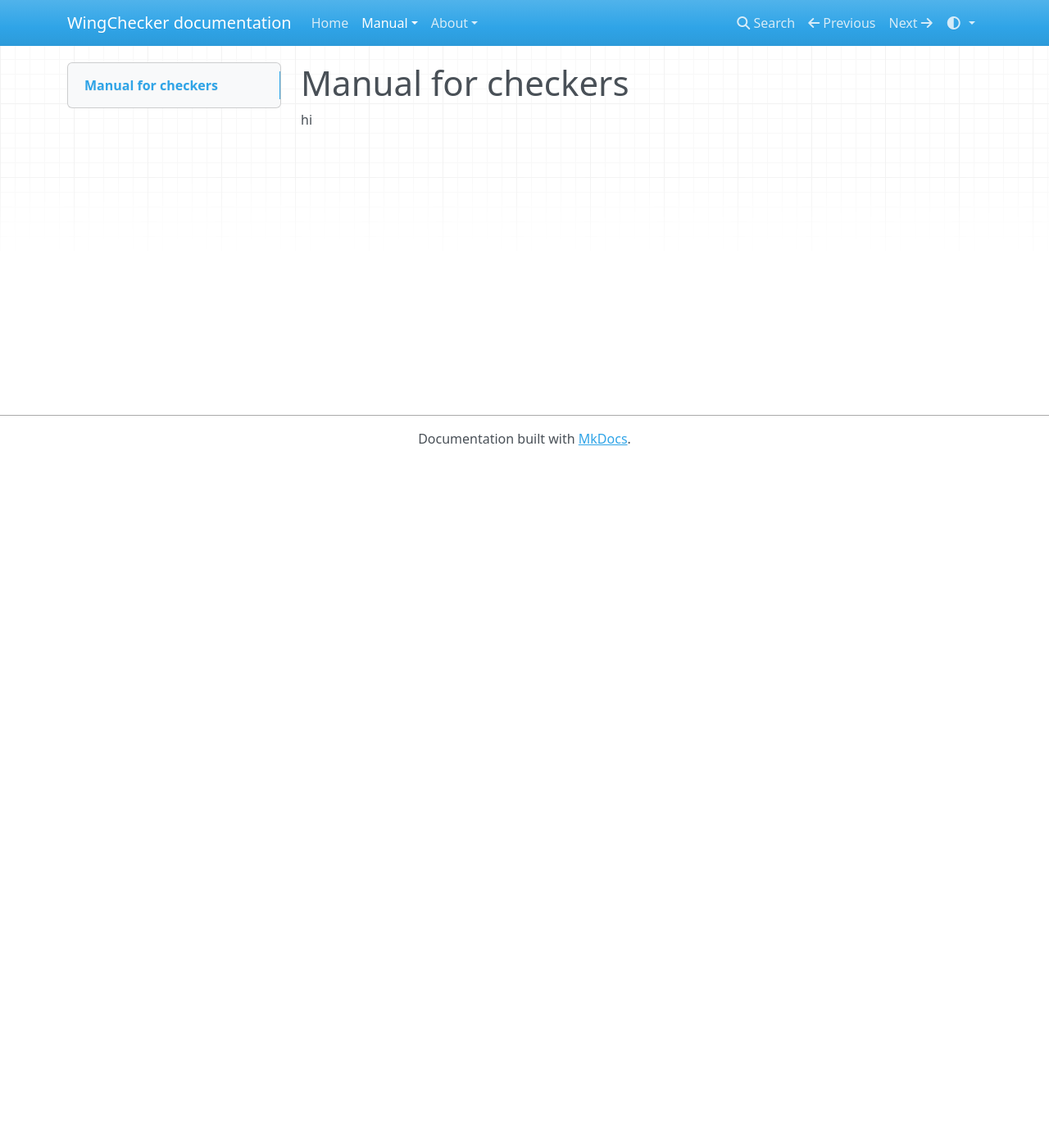
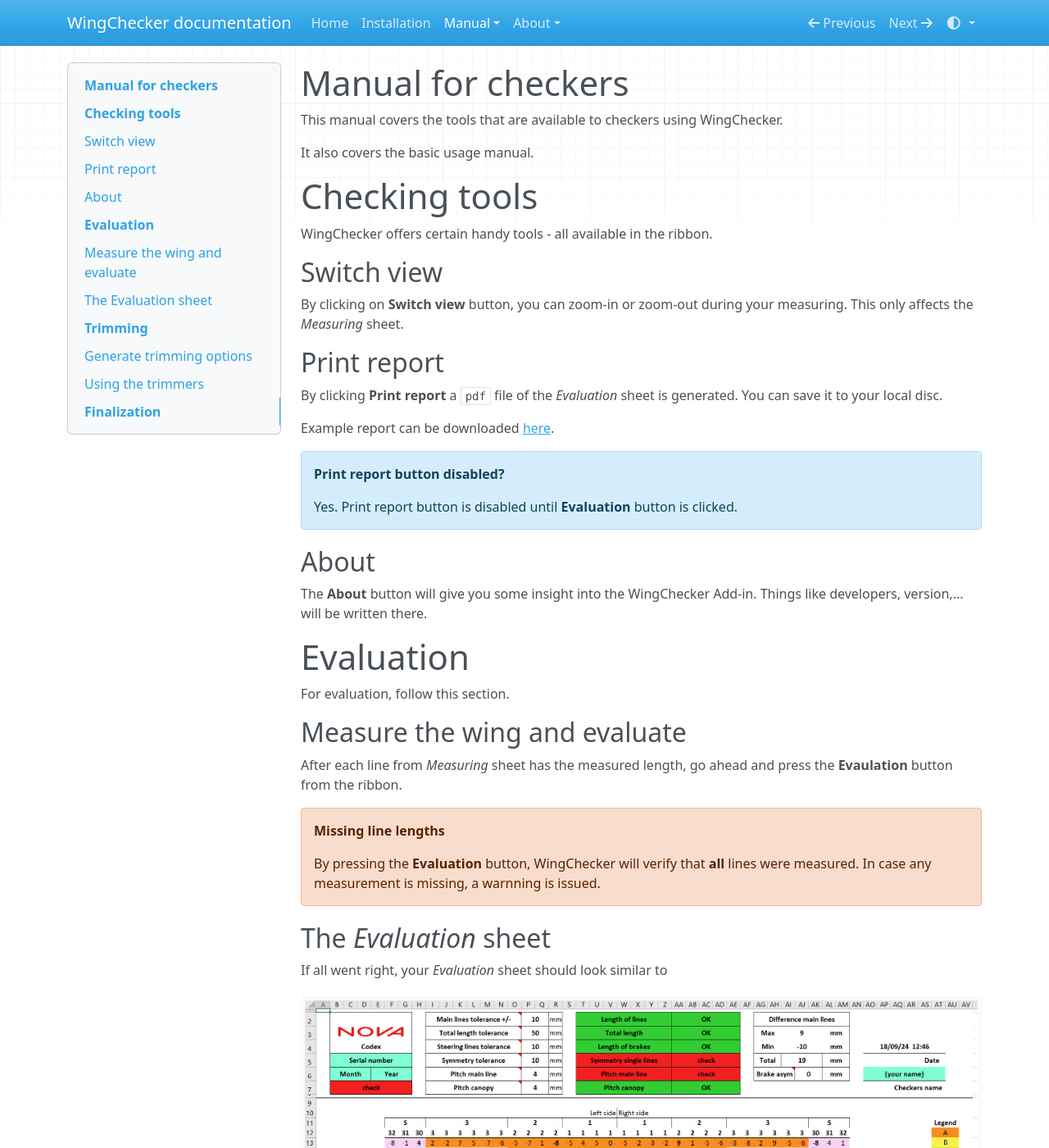
Before and after one commit to distractor/WingChecker_Documentation, an MkDocs documentation site: the page built from docs/manual/manual.md, in a window 1280 px wide and 1400 px high. Shown: the whole window at 82% size. Built offline with MkDocs 1.6.1, drawn with Linux system fonts in a browser that asks for light colours; nearby versions of some CDN libraries; some of the changed text lies outside the part shown.

Commit message:
First draft of manual.

```diff
--- a/docs/manual/manual.md
+++ b/docs/manual/manual.md
@@ -1,3 +1,101 @@
 # Manual for checkers
 
-hi
+This manual covers the tools that are available to checkers using WingChecker.
+
+It also covers the basic usage manual.
+
+# Checking tools
+
+WingChecker offers certain handy tools - all available in the ribbon.
+
+## Switch view
+
+By clicking on **Switch view** button, you can zoom-in or zoom-out during your measuring. This only affects the *Measuring* sheet.
+
+## Print report
+
+By clicking **Print report** a `pdf` file of the *Evaluation* sheet is generated. You can save it to your local disc.
+
+Example report can be downloaded [here](../files/example_report.pdf){:download="WingChecker_example_report"}.
+
+!!! note inline "Print report button disabled?"
+    Yes. Print report button is disabled until **Evaluation** button is clicked.
+
+## About
+
+The **About** button will give you some insight into the WingChecker Add-in. Things like developers, version,... will be written there.
+
+# Evaluation
+
+For evaluation, follow this section.
+
+## Measure the wing and evaluate
+
+After each line from *Measuring* sheet has the measured length, go ahead and press the **Evaulation** button from the ribbon.
+
+!!! warning "Missing line lengths"
+    By pressing the **Evaluation** button, WingChecker will verify that **all** lines were measured. In case any measurement is missing, a warnning is issued.
+
+## The *Evaluation* sheet
+
+If all went right, your *Evaluation* sheet should look similar to
+![Image title](../images/evaluation_no_trims.png){ width=100%}
+
+### Formatting explained
+
+The wingchecker uses different (conditional) formatting rules for better experience:
+
+- <span style="color:cyan">**CYAN:**</span> means that your input is expected. These cells are unlocked.
+- <span style="color:RED">**RED:**</span> means that some tolerance is violated.
+- <span style="color:GREEN">**GREEN:**</span> means that the tolerance is not violated.
+- **Line level colors:** Each line is colored by a corresponding line level. A legend can be found on the very right.
+
+    !!! note
+        Stabilo and brake lines are always marked **S** and **F** respectively.
+
+- **Number underlined twice:** Means that the deviation to the same line on the other side of the wing is larger than the allowed tolerance.
+
+!!! note
+    Make sure you fill all the cyan-colored cells.
+
+# Trimming
+
+To enable the trimming, click on **Trim settings** button in the ribbon.
+
+## Generate trimming options
+
+By clicking the **Trim settings** the following form opens:
+![Image title](../images/current_trim_form.png){ width=70%}
+
+Here you have to select the current (i.e. before the completed check) trim setup for all the main lines and for both sides of the wing.
+
+All main lines are listed as rows in each table. Columns are the available trim options.
+
+!!! note inline "Trim options"
+    - **AS+:** cow hitch + single loop.
+    - **AS:** cow hitch.
+    - **DL (default for new wings):** double loop.
+    - **SL:** single loop
+
+!!! warning
+    Each main line is expected to contain only one "x". An example of valid input is shown in the image above.
+
+Once satisfied, click on the **Generate trimming options** button. This will generate trimming options on your *Evaluation* sheet. You should see something similar to this:
+
+
+![Image title](../images/evaluation_with_trims.png){ width=100%}
+
+## Using the trimmers
+
+To use the trimmers, simply click on the selected trim option. A dropdown all possible trimming options appears. Select the one you fell is most appropriate.
+
+![Image title](../images/trimmers_using.png){ width=80%}
+
+After selection, the WingChecker will shorten/lengthen **all** lines that are attached to the corresponding main line you just changed.
+
+# Finalization
+
+Before you close the workbook:
+
+1. (Optional) print report.
+2. Save.
--- a/mkdocs.yml
+++ b/mkdocs.yml
@@ -14,9 +14,15 @@ markdown_extensions:
   - admonition
   - pymdownx.details
   - pymdownx.superfences
+  - attr_list
+  - md_in_html
+
+plugins:
+  - glightbox
 
 nav:
   - Home: index.md
+  - Installation: installation/installation.md
   - Manual:
     - Manual for production: manual/manual_production.md
     - Manual for checkers: manual/manual.md
```
Also changed, not shown: docs/index.md (+2 -1 lines), docs/installation/installation.md (added, +29 -0 lines), docs/manual/manual_production.md (+37 -1 lines), docs/images/create_workbook_blank.png (added), docs/images/create_workbook_filled.png (added), docs/images/current_trim_form.png (added), docs/images/evaluation_no_trims.png (added), docs/images/evaluation_with_trims.png (added), docs/images/trimmers_using.png (added), docs/images/verify_installation.png (added), 2 other files.
